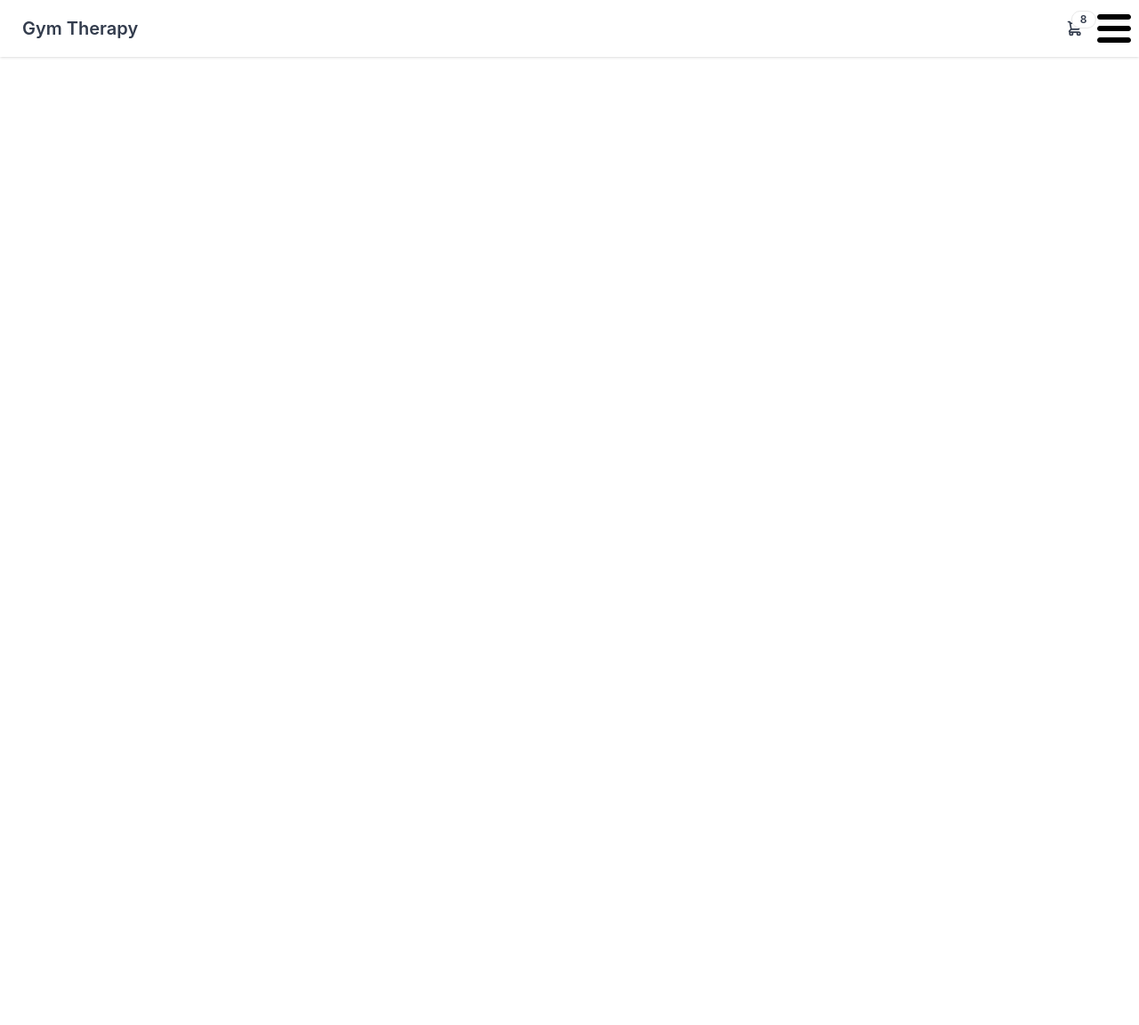
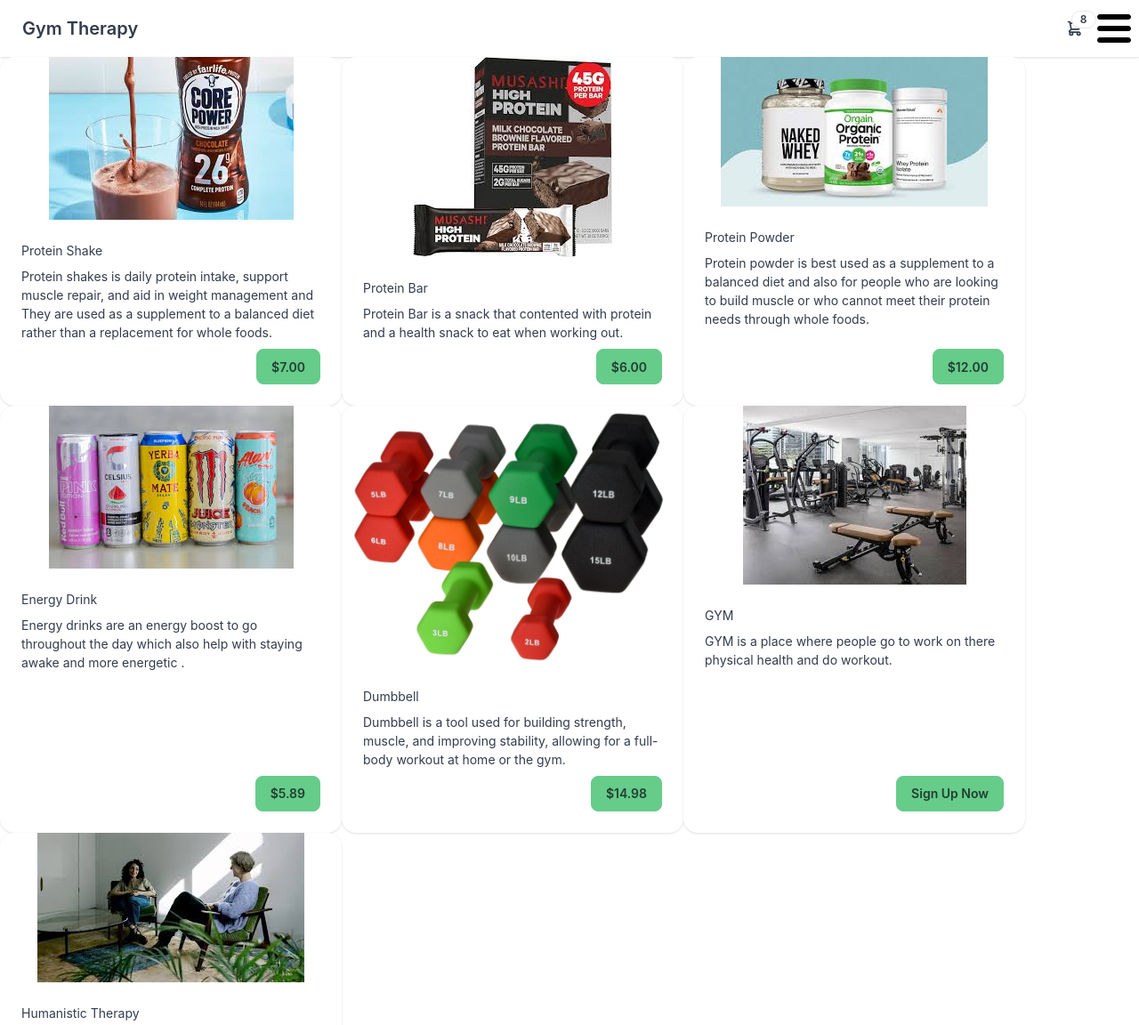
Before and after one commit to Brooklyn-STEAM/gym-therapy, a website built with Vite: page src/pages/product.html in a window 1280 px wide. Shown: the top 1152 px of the page at 89% size. Before the commit the page ends 800 px from the top, so only its background shows below. Built offline with nearby package versions, Linux system fonts and the light colour scheme.

Commit message:
add pictures and text to the product page (#29)
Co-authored-by: Vlad bri473 <bcampbell@brooklynsteamcenter.org>

```diff
--- a/src/pages/product.html
+++ b/src/pages/product.html
@@ -59,5 +59,114 @@
           </div>
         </div>
       </div>
+      <body>
+      <div class="flex flex-wrap">
+        <div class="card bg-base-100 w-96 shadow-sm">
+          <figure>
+            <img
+              src="/src/assets/download.jpg"
+              alt="protein shake " />
+          </figure>
+          <div class="card-body">
+            <h2 class="Protein Shake ">Protein Shake </h2>
+            <p>Protein shakes is daily protein intake, support muscle repair, and aid in weight management and They are used as a supplement to a balanced diet rather than a replacement for whole foods.</p>
+            <div class="card-actions justify-end">
+              <button class="btn btn-primary">$7.00</button>
+            </div>
+          </div>
+        </div>
+
+        <div class="card bg-base-100 w-96 shadow-sm">
+          <figure>
+            <img
+              src="/src/assets/download-2.jpg"
+              alt="Protein Bar " />
+          </figure>
+          <div class="card-body">
+            <h2 class="Protein Bar ">Protein Bar </h2>
+            <p> Protein Bar is a snack that contented with protein and a health snack to eat when working out. </p>
+            <div class="card-actions justify-end">
+              <button class="btn btn-primary">$6.00</button>
+            </div>
+          </div>
+        </div>
+
+        <div class="card bg-base-100 w-96 shadow-sm">
+          <figure>
+            <img
+              src="/src/assets/download-1.jpg"
+              alt="protein Powder " />
+          </figure>
+          <div class="card-body">
+            <h2 class="Protein Powder ">Protein Powder </h2>
+            <p> Protein powder is best used as a supplement to a balanced diet and also for people who are  looking to build muscle or who cannot meet their protein needs through whole foods.</p>
+            <div class="card-actions justify-end">
+              <button class="btn btn-primary">$12.00</button>
+            </div>
+          </div>
+        </div>
+
+        <div class="card bg-base-100 w-96 shadow-sm">
+          <figure>
+            <img
+              src="/src/assets/download-3.jpg"
+              alt="Energy Drink  " />
+          </figure>
+          <div class="card-body">
+            <h2 class="Energy Drink ">Energy Drink </h2>
+            <p>Energy drinks are an energy boost to go throughout the day which also help with staying awake and more energetic .</p>
+            <div class="card-actions justify-end">
+              <button class="btn btn-primary">$5.89</button>
+            </div>
+          </div>
+        </div>
+
+        <div class="card bg-base-100 w-96 shadow-sm">
+          <figure>
+            <img
+              src="/src/assets/image_large-sammons_preston_dumbbells_family_1.webp"
+              alt="Dumbbell" />
+          </figure>
+          <div class="card-body">
+            <h2 class="Dumbbell ">Dumbbell </h2>
+            <p>Dumbbell is a tool used for building strength, muscle, and improving stability, allowing for a full-body workout at home or the gym.</p>
+            <div class="card-actions justify-end">
+              <button class="btn btn-primary">$14.98</button>
+            </div>
+          </div>
+        </div>
+
+        <div class="card bg-base-100 w-96 shadow-sm">
+          <figure>
+            <img
+              src="/src/assets/download-4.jpg"
+              alt=" GYM " />
+          </figure>
+          <div class="card-body">
+            <h2 class=" GYM ">GYM </h2>
+            <p>GYM is a place where people go to work on there physical health and do workout.</p>
+            <div class="card-actions justify-end">
+              <button class="btn btn-primary">Sign Up Now </button>
+            </div>
+          </div>
+        </div>
+
+        <div class="card bg-base-100 w-96 shadow-sm">
+          <figure>
+            <img
+              src="/src/assets/download-5.jpg"
+              alt=" Humanistic Therapy" />
+          </figure>
+          <div class="card-body">
+            <h2 class=" Humanistic Therapy "> Humanistic Therapy </h2>
+            <p>Humanistic therapy is a  client-centered approach to free will, and personal growth, rather than focusing solely on symptoms or past trauma. By providing a supportive, non-judgmental atmosphere, therapists help individuals improve self-awareness and self-acceptance to overcome obstacles to their innate personal growth. </p>
+            <div class="card-actions justify-end">
+              <button class="btn btn-primary">Sign Up Now </button>
+            </div>
+          </div>
+        </div>
+     </div>
+
+      </body>
 </body>
 </html>
```
Also changed, not shown: src/pages/about.html (+1 -0 lines), src/assets/download-1.jpg (added), src/assets/download-2.jpg (added), src/assets/download-3.jpg (added), src/assets/download-4.jpg (added), src/assets/download-5.jpg (added), src/assets/download.jpg (added), src/assets/image_large-sammons_preston_dumbbells_family_1.webp (added).
